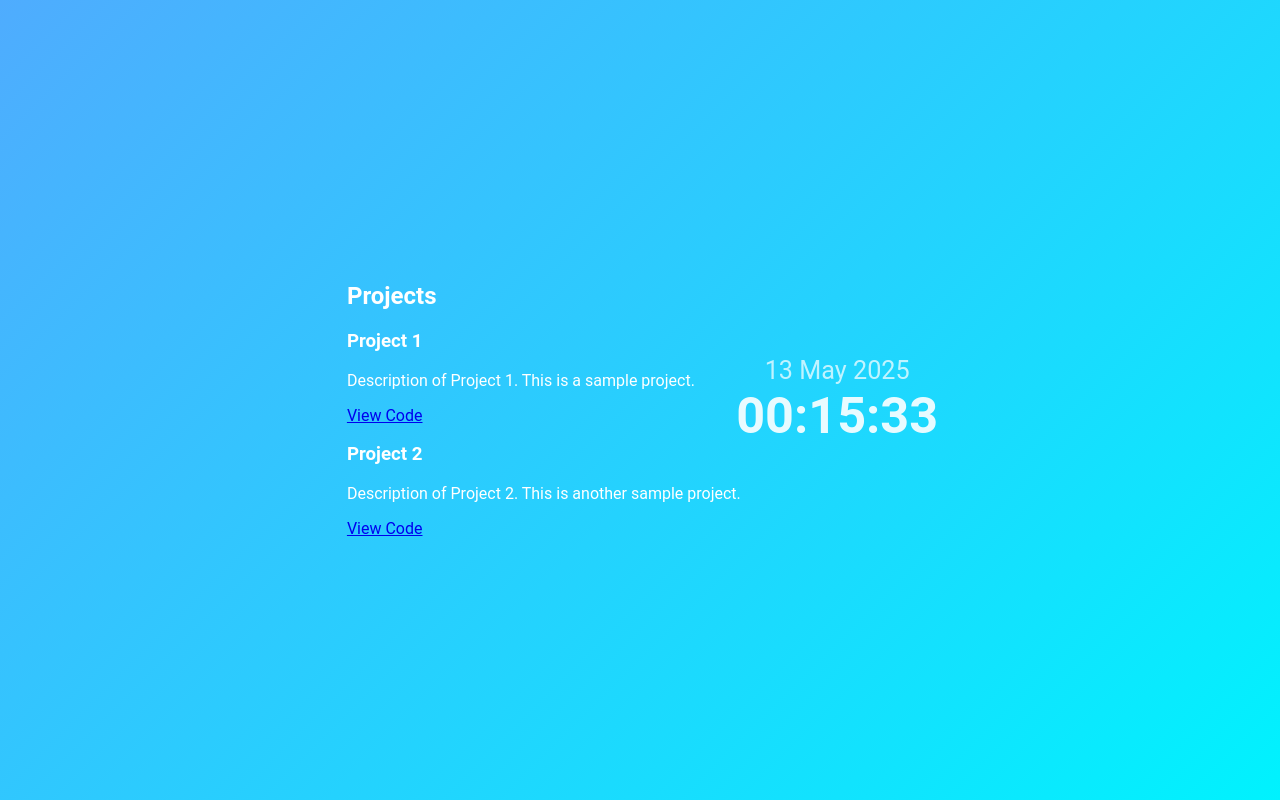
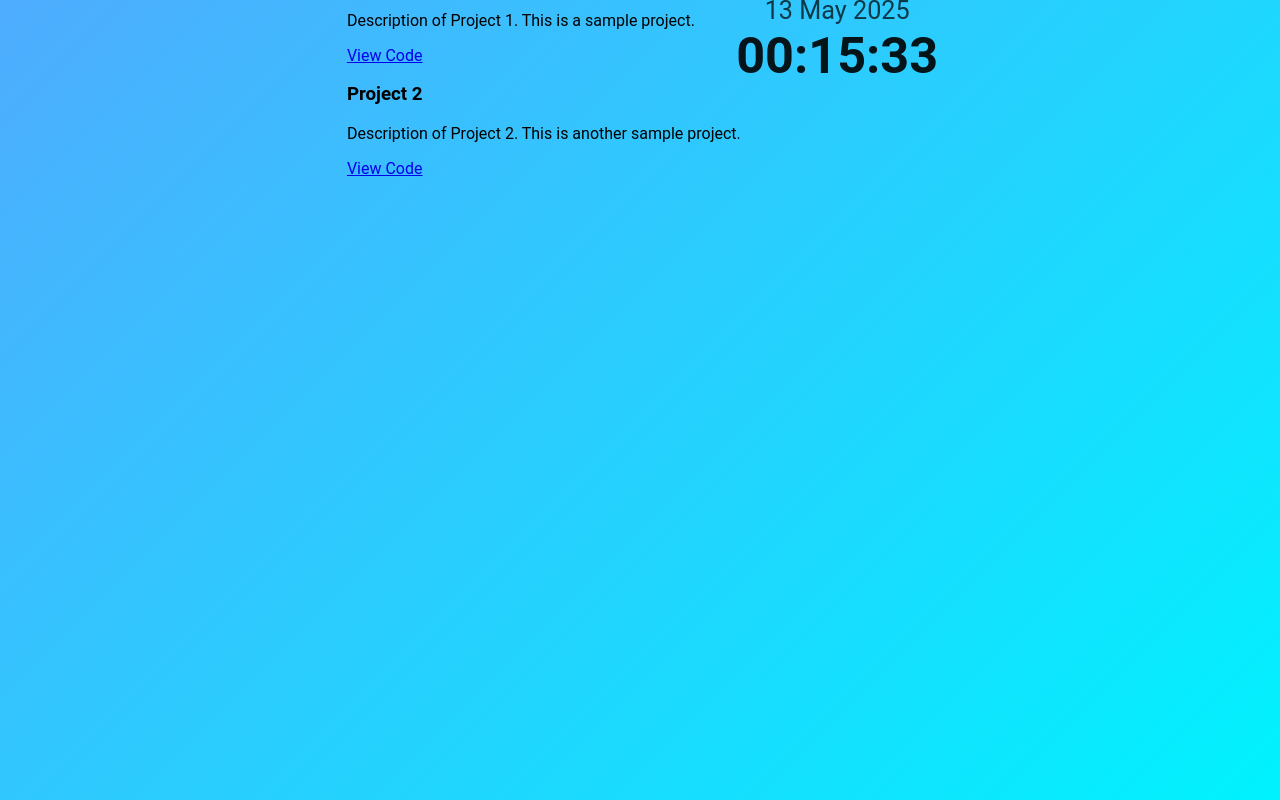
Before and after one commit to madhupatelpspk/testing, a plain HTML site: page index.html in a window 1280 px wide. Drawn offline with Linux system fonts and the light colour scheme.

Commit message:
Update index.html

```diff
--- a/index.html
+++ b/index.html
@@ -20,11 +20,11 @@
       display: flex;
       justify-content: center;
       align-items: center;
-      height: 100vh;
+      height: 10vh;
       margin: 0;
       background: linear-gradient(135deg, #4facfe, #00f2fe);
       font-family: 'Roboto', sans-serif;
-      color: #fff;
+      color: ;
       overflow: hidden;
     }
 
```
